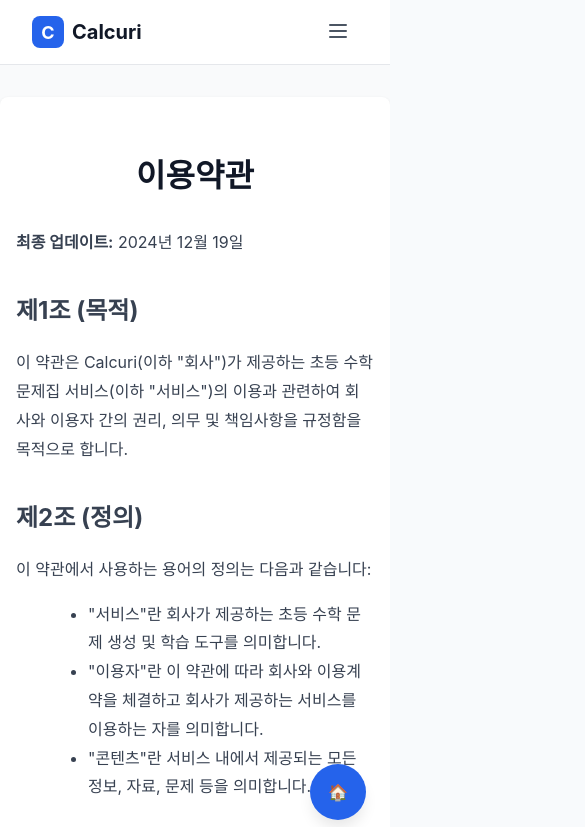
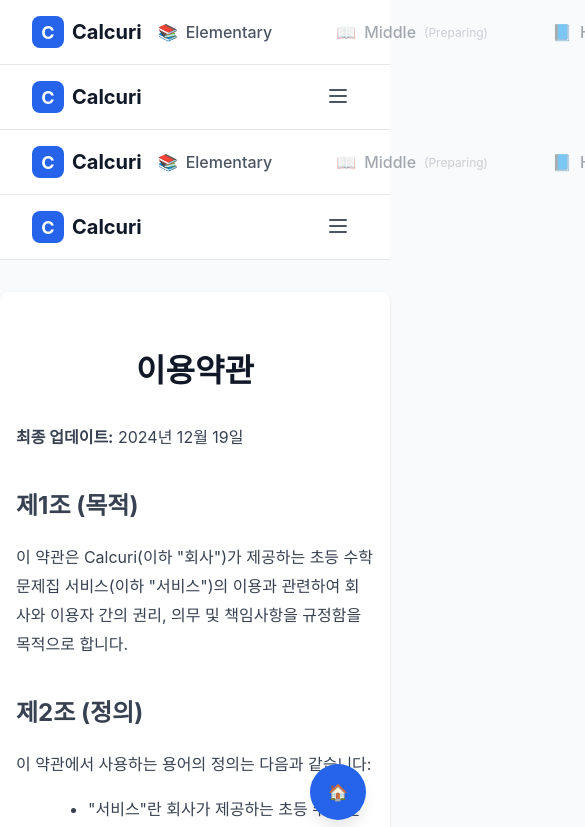
Before and after one commit to DotoriPicnic/mathgo, a React (Vite) app: page /terms in a window 390 px wide. Shown: the top 827 px of the page, 585 px wide, since content can reach past the window. Built offline with nearby package versions, Linux system fonts and the light colour scheme.

Commit message:
Add global navigation with hamburger menu to all pages

```diff
--- a/src/App.tsx
+++ b/src/App.tsx
@@ -10,11 +10,13 @@ import PrivacyPolicy from './pages/PrivacyPolicy';
 import TermsOfService from './pages/TermsOfService';
 import ConsentManager from './components/ConsentManager';
 import FloatingHomeButton from './components/FloatingHomeButton';
+import Navigation from './components/Navigation';
 
 function App() {
   return (
     <Router>
       <div className="min-h-screen bg-gray-50">
+        <Navigation />
         <main>
           <Routes>
             <Route path="/" element={<MainPage />} />
--- a/src/components/Navigation.tsx
+++ b/src/components/Navigation.tsx
@@ -22,7 +22,6 @@ const Navigation: React.FC = () => {
     <>
       {/* Desktop Navigation */}
       <nav style={{
-        display: 'none',
         position: 'sticky',
         top: 0,
         zIndex: 40,
```
